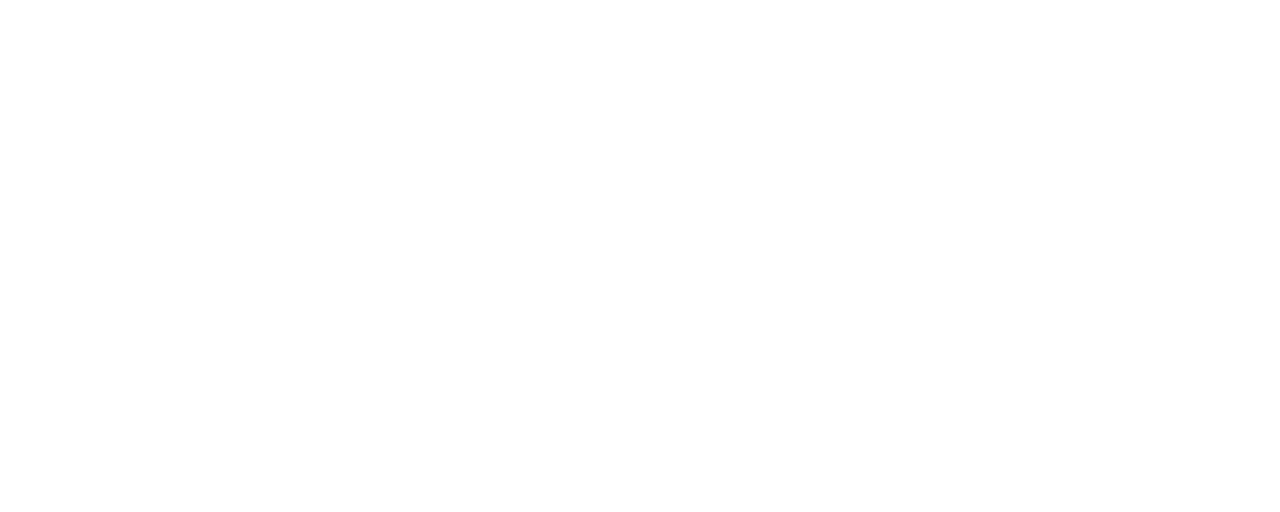
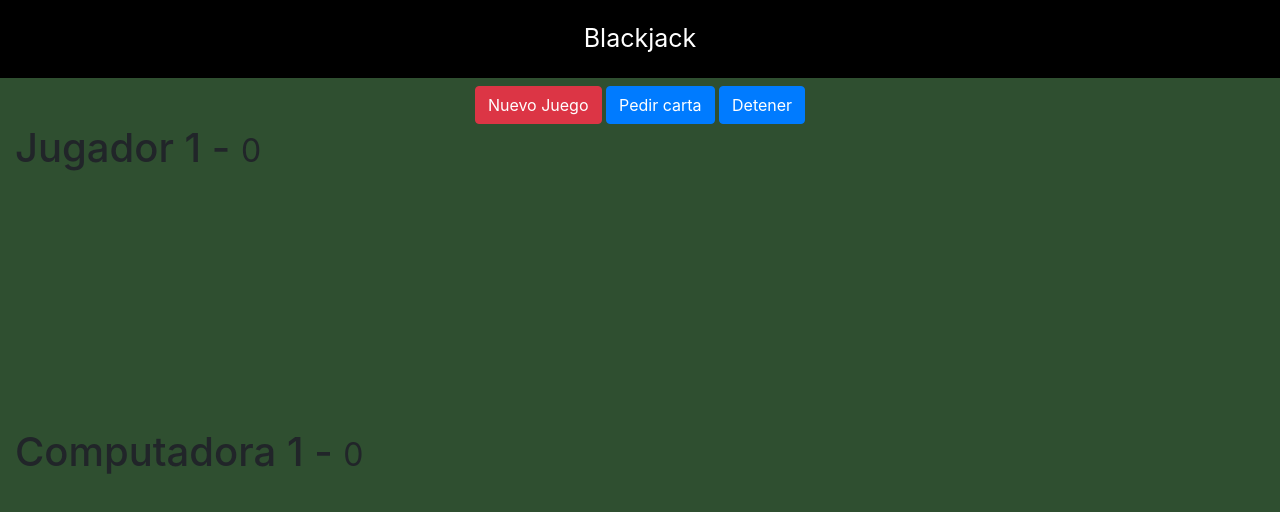
Before and after one commit to fabiola29298/blackjack, a plain HTML site: page index.html in a window 1280 px wide. Drawn offline with nearby package versions, Linux system fonts and the light colour scheme.

Commit message:
agregando estilo

```diff
--- a/assets/css/styles.css
+++ b/assets/css/styles.css
@@ -0,0 +1,27 @@
+
+html, body{
+  margin: 0;
+  background-color: #2F4F30!important;
+  color: white;
+
+}
+
+.titulo{
+  text-align: center;
+  background-color: black;
+  color: white;
+  padding: 20px;
+  font-size: 25px;
+}
+
+.carta{
+  width: 150px;
+  position: relative;
+  left: 100px;
+  margin-left: -75px;
+
+}
+
+#computador-cartas, #jugador-cartas{
+  height: 240px;
+}
--- a/index.html
+++ b/index.html
@@ -11,7 +11,44 @@
   <link rel="stylesheet" href="https://stackpath.bootstrapcdn.com/bootstrap/4.4.1/css/bootstrap.min.css"
     integrity="sha384-Vkoo8x4CGsO3+Hhxv8T/Q5PaXtkKtu6ug5TOeNV6gBiFeWPGFN9MuhOf23Q9Ifjh" crossorigin="anonymous">
 </head>
+
+
+
 <body>
+  <header class="titulo">
+    Blackjack
+  </header>
+
+  <div class="row mt-2">
+    <div class="col text-center">
+      <button class="btn btn-danger"> Nuevo Juego</button>
+      <button class="btn btn-primary"> Pedir carta</button>
+      <button class="btn btn-primary"> Detener</button>
+    </div>
+  </div>
+
+  <div class="row container">
+    <div class="col">
+      <h1> Jugador 1 - <small>0</small></h1>
+      <div id="jugador-cartas">
+        <!-- <img class="carta" src="assets/cartas/10C.png"> -->
+        <!-- <img class="carta" src="assets/cartas/10C.png"> -->
+        <!-- <img class="carta" src="assets/cartas/10C.png"> -->
+        <!-- <img class="carta" src="assets/cartas/10C.png"> -->
+      </div>
+    </div>
+  </div>
+<div class="row container mt-2">
+  <div class="col">
+    <h1> Computadora 1 - <small>0</small></h1>
+    <div id="computadora-cartas">
+      <!-- <img class="carta" src="assets/cartas/10C.png"> -->
+      <!-- <img class="carta" src="assets/cartas/10C.png"> -->
+      <!-- <img class="carta" src="assets/cartas/10C.png"> -->
+      <!-- <img class="carta" src="assets/cartas/10C.png"> -->
+    </div>
+  </div>
+</div>
   <script src="assets/js/juego.js"></script>
 </body>
 </html>
```
